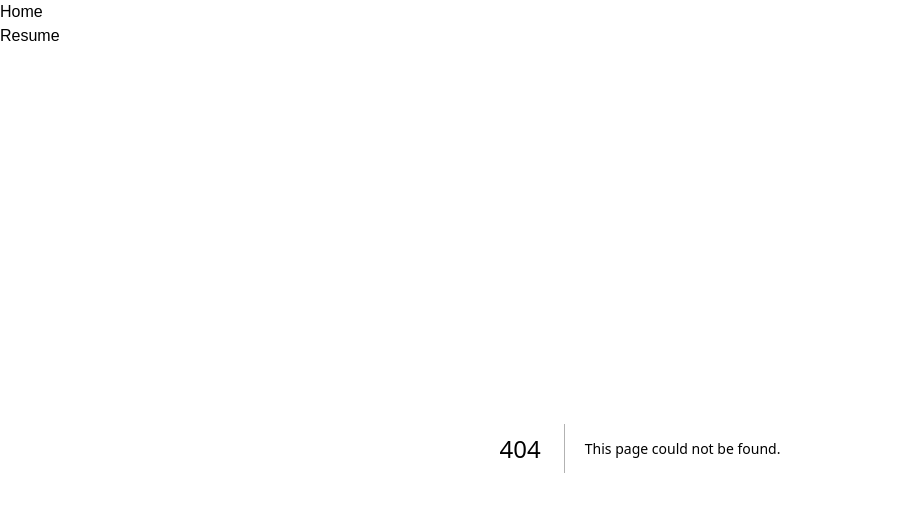
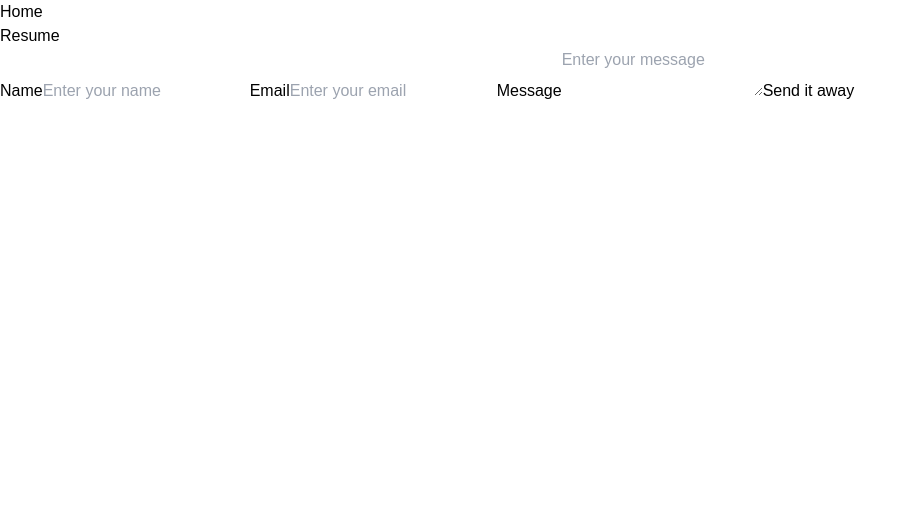
Before and after one commit to MiladKarandish/portfolio-v2, a Next.js app: page /contact in a window 1280 px wide. Before the commit this address had no page. Shown: the top 512 px of the page, without its empty margins (0-917 px from the left). Built offline with nearby package versions, Linux system fonts and the light colour scheme.

Commit message:
ready to doing great stuff

```diff
--- a/package.json
+++ b/package.json
@@ -11,7 +11,8 @@
   "dependencies": {
     "next": "14.2.13",
     "react": "^18",
-    "react-dom": "^18"
+    "react-dom": "^18",
+    "resend": "^4.0.0"
   },
   "devDependencies": {
     "@types/node": "^20",
--- /dev/null
+++ b/src/app/api/resend/route.ts
@@ -0,0 +1,25 @@
+import { EmailTemplate } from "@/common/components/EmailTemplate";
+import { Resend } from "resend";
+
+const resend = new Resend(process.env.RESEND_API_KEY);
+
+export async function POST() {
+  console.log(resend);
+
+  try {
+    const { data, error } = await resend.emails.send({
+      from: "Acme <onboarding@resend.dev>",
+      to: ["mskm2180@gmail.com"],
+      subject: "Hello world",
+      react: EmailTemplate({ firstName: "John" }),
+    });
+
+    if (error) {
+      return Response.json({ error }, { status: 500 });
+    }
+
+    return Response.json(data);
+  } catch (error) {
+    return Response.json({ error }, { status: 500 });
+  }
+}
--- /dev/null
+++ b/src/app/components/page.tsx
@@ -0,0 +1,5 @@
+const ComponentsPage = () => {
+  return <div>New Fucking Component</div>;
+};
+
+export default ComponentsPage;
--- /dev/null
+++ b/src/app/contact/page.tsx
@@ -0,0 +1,26 @@
+"use client";
+
+import { onSubmitEmail } from "@/services/contact/actions/contact";
+import { useFormState } from "react-dom";
+
+const Contact = () => {
+  const [state, formAction] = useFormState(onSubmitEmail, undefined);
+  console.log(state);
+
+  return (
+    <form action={formAction} className={`text-black`}>
+      <label htmlFor="name">Name</label>
+      <input type="text" name="name" placeholder="Enter your name" required />
+
+      <label htmlFor="email">Email</label>
+      <input type="email" name="email" placeholder="Enter your email" required />
+
+      <label htmlFor="message">Message</label>
+      <textarea name="message" placeholder="Enter your message" required></textarea>
+
+      <button type="submit">Send it away</button>
+    </form>
+  );
+};
+
+export default Contact;
--- a/src/app/resume/page.tsx
+++ b/src/app/resume/page.tsx
@@ -1,5 +1,5 @@
 const Resume = () => {
-  return <div>New Fucking Component</div>;
+  return <div>Resume</div>;
 };
 
 export default Resume;
--- a/src/app/styles/globals.css
+++ b/src/app/styles/globals.css
@@ -2,6 +2,10 @@
 @tailwind components;
 @tailwind utilities;
 @import url("./themes.css");
+
+html {
+  overflow: auto;
+}
 
 body {
   width: 100dvw;
@@ -23,6 +27,5 @@ body {
 .page-transition {
   opacity: 0;
   background: black;
-  transform: translateY(40px);
   filter: blur(12px);
 }
--- /dev/null
+++ b/src/common/components/EmailTemplate.tsx
@@ -0,0 +1,11 @@
+import * as React from "react";
+
+interface EmailTemplateProps {
+  firstName: string;
+}
+
+export const EmailTemplate: React.FC<Readonly<EmailTemplateProps>> = ({ firstName }) => (
+  <div>
+    <h1>Welcome, {firstName}!</h1>
+  </div>
+);
--- /dev/null
+++ b/src/services/contact/actions/contact.ts
@@ -0,0 +1,24 @@
+"use server";
+
+export const onSubmitEmail = async (prevState: unknown, formData: FormData) => {
+  const { name, email, message } = Object.fromEntries(formData) as {
+    name: string;
+    email: string;
+    message: string;
+  };
+
+  if (name.length < 3) {
+    return {
+      errors: "name has to be more than 3 characters!",
+    };
+  }
+
+  const response = await fetch("http://localhost:3000/api/resend", {
+    method: "POST",
+    headers: {
+      "Content-Type": "application/json",
+    },
+  });
+
+  return await response.json();
+};
```
Also changed, not shown: src/common/components/Input/index.tsx (added, +7 -0 lines), src/common/components/Input/page.tsx (added, +7 -0 lines), 1 other file (tests, documents, lock files or other folders).
